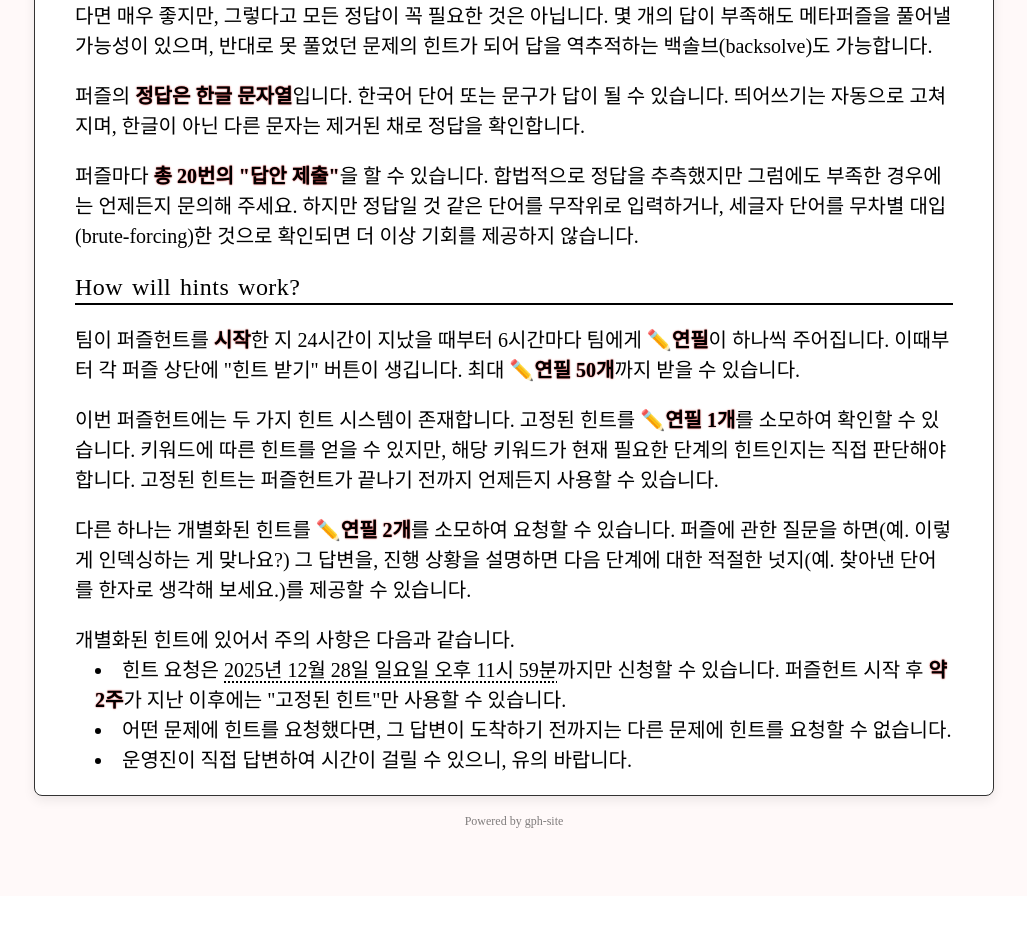
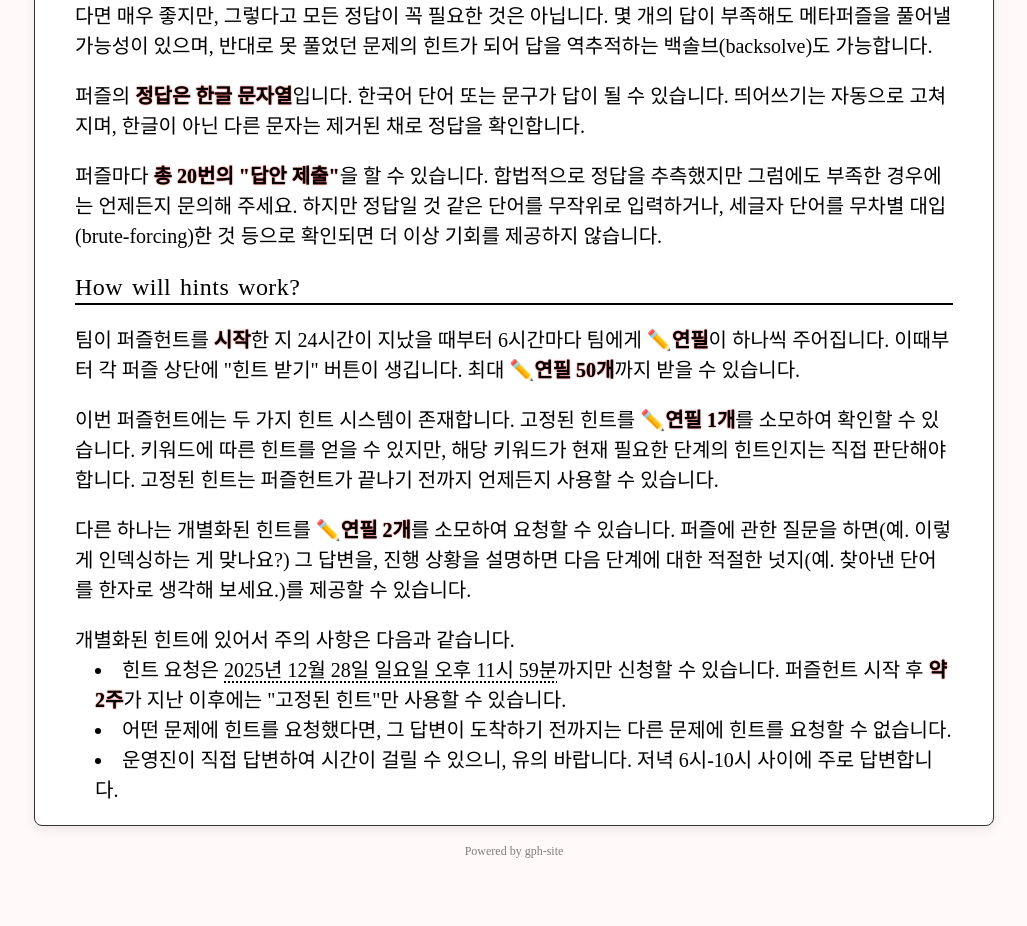
Before and after one commit to Gravel4444/TextPuzzleHunt, a Django app: page /about in a window 1280 px wide. Shown: the part 1620-2546 px from the top of the page, without its empty margins (126-1153 px from the left). Before the commit the page ends 2448 px from the top, so only its background shows below. Run offline with Django 3.2, Linux system fonts and the light colour scheme; data comes from the database, SQL or seed files in the repository; data that the repository does not hold is empty; some libraries are stand-ins or nearby versions; some web fonts are replaced.

Commit message:
v.1.46 소개 페이지

```diff
--- a/puzzles/templates/about.html
+++ b/puzzles/templates/about.html
@@ -82,7 +82,7 @@
         <p>
             퍼즐마다 <b>총 20번의 "답안 제출"</b>을 할 수 있습니다.
             합법적으로 정답을 추측했지만 그럼에도 부족한 경우에는 언제든지 문의해 주세요.
-            하지만 정답일 것 같은 단어를 무작위로 입력하거나, 세글자 단어를 무차별 대입(brute-forcing)한 것으로 확인되면 더 이상 기회를 제공하지 않습니다.
+            하지만 정답일 것 같은 단어를 무작위로 입력하거나, 세글자 단어를 무차별 대입(brute-forcing)한 것 등으로 확인되면 더 이상 기회를 제공하지 않습니다.
         </p>
     </div>
     <div class="no-break">
@@ -112,7 +112,7 @@
                 어떤 문제에 힌트를 요청했다면, 그 답변이 도착하기 전까지는 다른 문제에 힌트를 요청할 수 없습니다.
             </li>
             <li style="margin-bottom: 0;">
-                운영진이 직접 답변하여 시간이 걸릴 수 있으니, 유의 바랍니다.
+                운영진이 직접 답변하여 시간이 걸릴 수 있으니, 유의 바랍니다. 저녁 6시-10시 사이에 주로 답변합니다.
             </li>
         </ui>
     </div>
--- a/puzzles/templates/wrapup.html
+++ b/puzzles/templates/wrapup.html
@@ -65,6 +65,7 @@
 <main>
 <p style="text-align: center;">
   📝🎉 {% translate "Congratulations!" %} 📝🎉
+  <br>
   <a href="https://forms.gle/krLeyRghz1B2EX139" target="_blank">피드백 설문조사</a>를 할 수 있습니다.
 </p>
 
```
